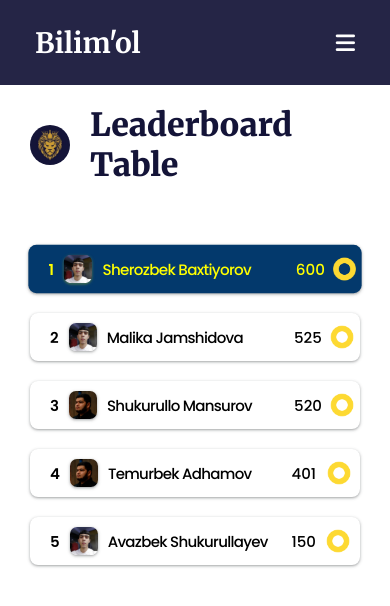
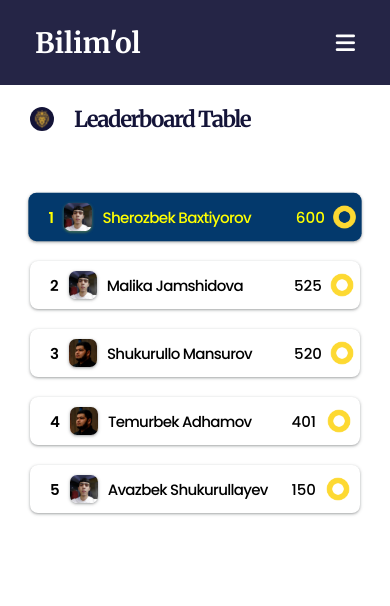
Before and after one commit to sherozbek1706/bilim-ol, a React (Vite) app: page /leaderboard in a window 390 px wide. Shown: the top 606 px of the page. Built offline with nearby package versions, Linux system fonts and the light colour scheme.

Commit message:
responsive tabname

```diff
--- a/src/components/tabname/tabname.css
+++ b/src/components/tabname/tabname.css
@@ -5,12 +5,32 @@
   width: 100%;
   padding: 20px 30px;
 }
-.Tabname__logo{
+.Tabname__logo {
   width: 40px;
   margin-right: 20px;
   border-radius: 50%;
 }
-.Tabname__text{
+.Tabname__text {
   font-weight: 800;
   color: #141438;
 }
+
+@media only screen and (max-width: 700px) {
+  .Tabname__logo {
+    width: 32px;
+  }
+  .Tabname__text {
+    font-weight: 700;
+    font-size: 28px;
+  }
+}
+@media only screen and (max-width: 500px) {
+  .Tabname__logo {
+    width: 24px;
+  }
+  .Tabname__text {
+    font-weight: 600;
+    font-size: 22px;
+    letter-spacing: -1.5px;
+  }
+}
```
